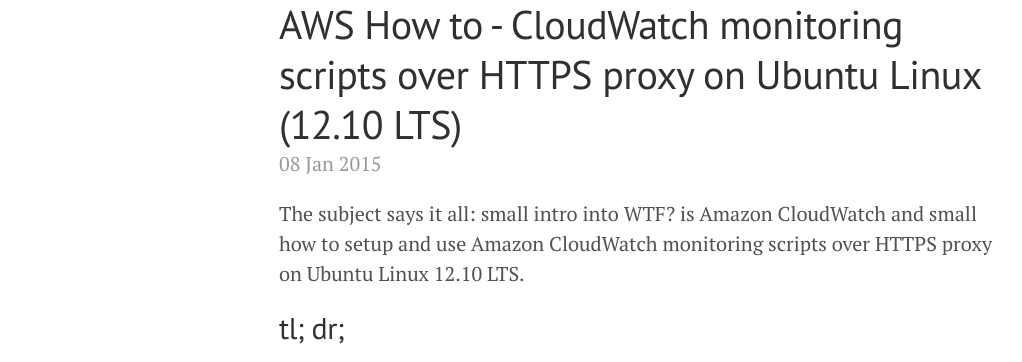
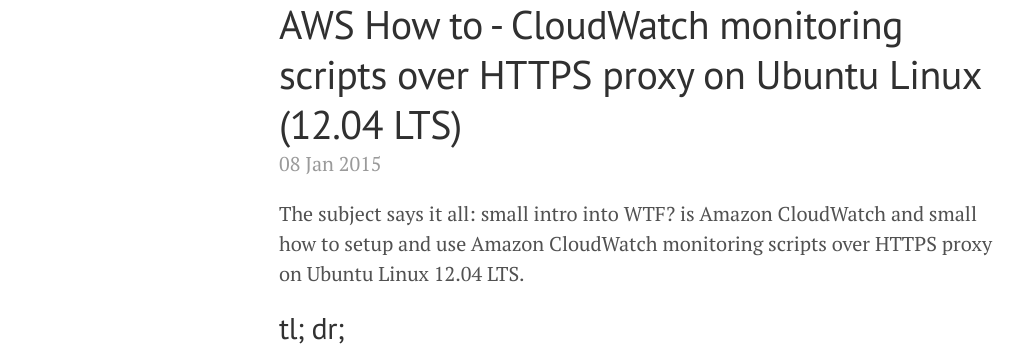
Before and after one commit to leonardinius/leonardinius.github.io, a Jekyll site: the page built from _posts/2015-01-08-CloudWatch-Monitoring-scripts.md, in a window 1280 px wide and 900 px high. Shown: the part 133-495 px from the top of the window, without its empty margins (1-1023 px from the left). Built offline with Jekyll 4.4.1, drawn with Linux system fonts in a browser that asks for light colours; Markdown is read by kramdown in place of the engine named in the settings; comment, search, counter and statistics services are not loaded; some of the changed text lies outside the part shown.

Commit message:
Fixes #10
Ubuntu 12.10 is not LTS

```diff
--- a/_posts/2015-01-08-CloudWatch-Monitoring-scripts.md
+++ b/_posts/2015-01-08-CloudWatch-Monitoring-scripts.md
@@ -1,11 +1,11 @@
 ---
-title: "AWS How to - CloudWatch monitoring scripts over HTTPS proxy on Ubuntu Linux (12.10 LTS)"
+title: "AWS How to - CloudWatch monitoring scripts over HTTPS proxy on Ubuntu Linux (12.04 LTS)"
 layout: post
 ---
 
 The subject says it all: small intro into WTF? is Amazon CloudWatch and
 small how to setup and use Amazon CloudWatch monitoring scripts over HTTPS
-proxy on Ubuntu Linux 12.10 LTS.
+proxy on Ubuntu Linux 12.04 LTS.
 
 ## tl; dr; ##
 
@@ -57,7 +57,7 @@
 
 As it appears, Perl `https` module (or whatever is the correct name for
 this) does not handle that case well by default, at least not on Ubuntu
-12.10 LTS. And [Amazon CloudWatch Monitoring Scripts for Linux][6] is
+12.04 LTS. And [Amazon CloudWatch Monitoring Scripts for Linux][6] is
 implemented using Perl. Damn!
 
 I actually discovered that during that during the roll out deployment
```
